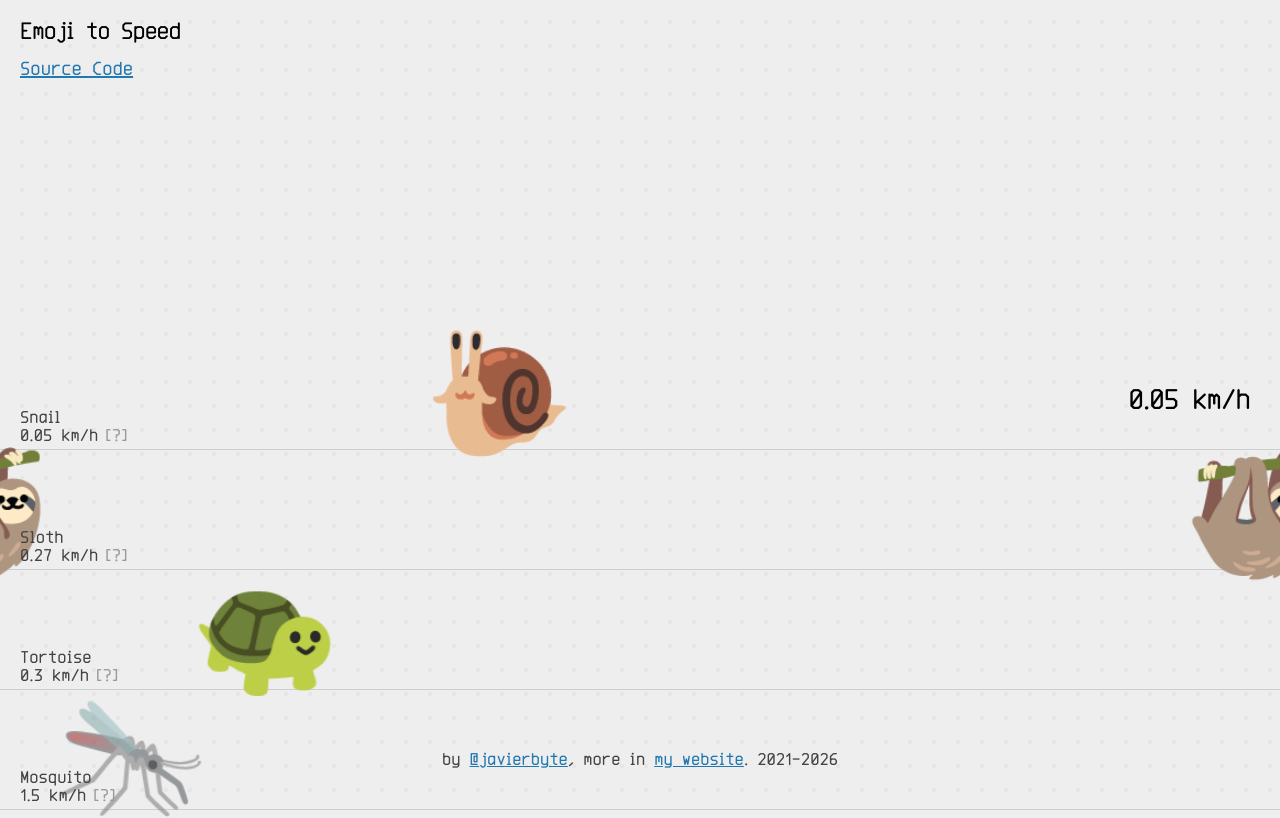
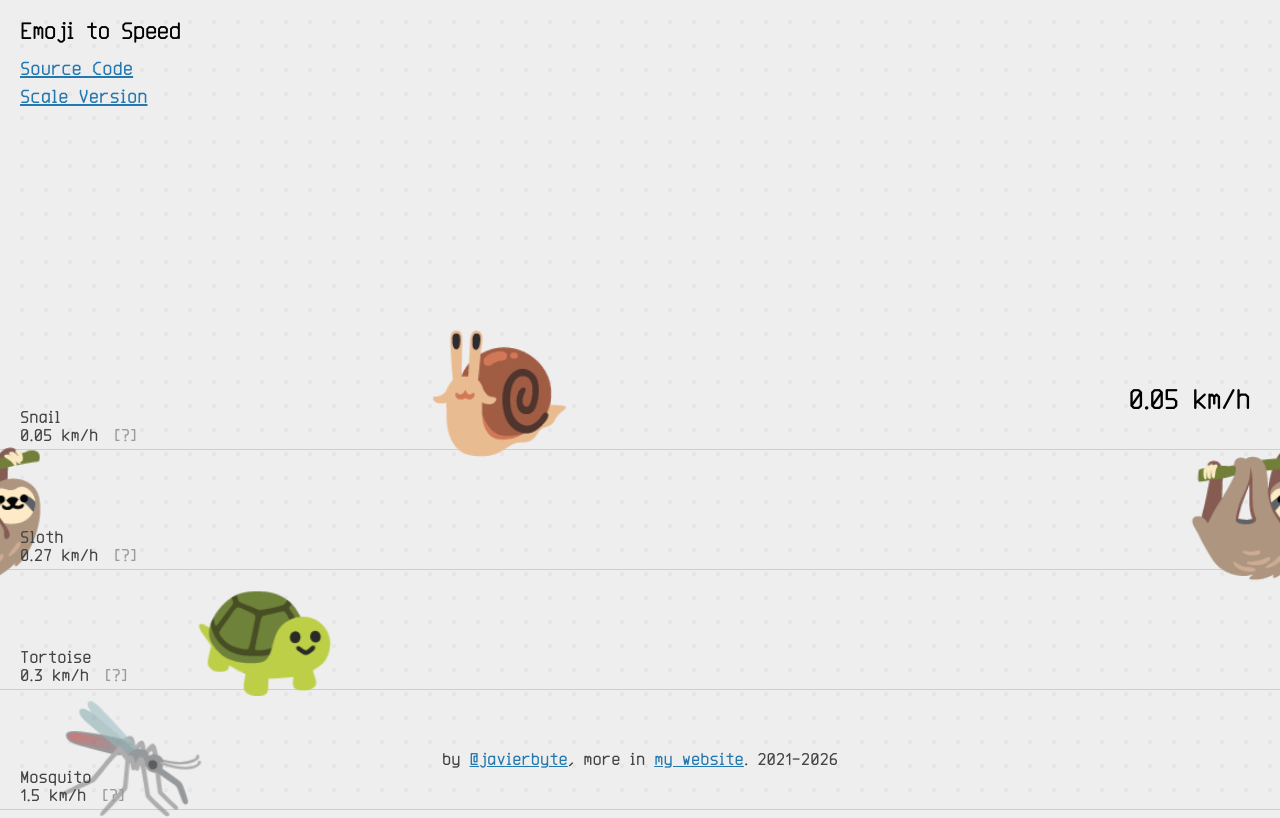
Before and after one commit to javierbyte/emoji-to-scale, a Next.js app: page /emoji-to-scale/speed in a window 1280 px wide. Shown: the top 818 px of the page. Built offline with nearby package versions, Linux system fonts and the light colour scheme.

Commit message:
Improvements

```diff
--- a/app/speed/page.tsx
+++ b/app/speed/page.tsx
@@ -41,6 +41,11 @@ export default function Page() {
         <a href="https://github.com/javierbyte/emoji-to-scale/tree/master/app/speed">
           Source Code
         </a>
+        {/* Plain <a>, not next/link, on purpose: the scale app sets
+            `document.body.style.height` without cleanup, so a client-side
+            navigation would leave that height behind and break this page's
+            scroll range (which comes purely from `.speed-display` flow). */}
+        <a href="/emoji-to-scale">Scale Version</a>
       </header>
 
       <footer className="footer">
@@ -51,10 +56,6 @@ export default function Page() {
       </footer>
 
       <main>
-        <noscript>
-          <h1>Emoji to Speed</h1>
-          <p>Your favorite emojis. Racing at relative speeds.</p>
-        </noscript>
         <EmojiToSpeedApp data={data} />
       </main>
     </>
--- a/src/db/index.ts
+++ b/src/db/index.ts
@@ -61,7 +61,6 @@ export type EmojiSpeedData = {
   emoji: string;
   speed: number; // km/h
   label: string;
-  tags: string[];
   source?: { description?: string; url?: string };
 };
 
@@ -74,7 +73,6 @@ export function getEmojiSpeedData(): EmojiSpeedData[] {
         emoji,
         speed,
         label: entry.name,
-        tags: entry.tags || [],
         source:
           speedSource && (speedSource.description || speedSource.url)
             ? { description: speedSource.description, url: speedSource.url }
--- a/src/speed-app.tsx
+++ b/src/speed-app.tsx
@@ -1,12 +1,7 @@
 'use client';
 
-import {
-  useCallback,
-  useEffect,
-  useLayoutEffect,
-  useRef,
-  useState,
-} from 'react';
+import { useCallback, useEffect, useLayoutEffect, useRef } from 'react';
+import type { CSSProperties } from 'react';
 import type { EmojiSpeedData } from './db';
 
 // Vertical px between lanes — controls scroll-to-lane mapping and lane height.
@@ -27,9 +22,11 @@ const BASE_PX_PER_SEC = 150;
 const MAX_SPEED_RATIO = 12;
 const MIN_SPEED_RATIO = 1 / MAX_SPEED_RATIO;
 
-// Per-emoji extra CSS transforms, applied *only* in the speed renderer. The
-// value is appended after the glyph's base transform (which centers and flips
-// it to face its direction of travel), so use relative ops like rotate/scale.
+// Per-emoji extra CSS transforms, applied *only* in the speed renderer. Fed to
+// the `--emoji-extra-transform` custom property, which `.speed-lane .emoji span`
+// appends after the glyph's base transform (centered, and flipped to face its
+// direction of travel) — so use relative ops like rotate/scale. Going through a
+// custom property means the base transform lives in exactly one place, the CSS.
 const EMOJI_TRANSFORMS: Record<string, string> = {
   '🚀': 'rotate(135deg) scaleY(-100%)',
   '🌎': 'scaleX(-100%)',
@@ -39,10 +36,13 @@ const EMOJI_TRANSFORMS: Record<string, string> = {
   '🛫': 'scaleX(-100%)',
 };
 
-// Base transform every lane glyph already gets from CSS: centered and flipped
-// to face its travel direction. Rebuilt here so per-emoji transforms can be
-// appended on top of it inline.
-const GLYPH_BASE_TRANSFORM = 'translate(-50%, -50%) scaleX(-1)';
+// Lane geometry is authored here and pushed to CSS as custom properties on the
+// `.speed-display` root (see the render below), so the JS math and the
+// stylesheet can't drift apart.
+const LANE_GEOMETRY_VARS = {
+  '--lane-space': `${laneSpace}px`,
+  '--lane-height': `${laneHeight}px`,
+} as CSSProperties;
 
 // useLayoutEffect warns when run on the server; fall back to useEffect there so
 // the initial positioning pass stays pre-paint in the browser without noise.
@@ -88,28 +88,14 @@ function EmojiToSpeedApp({ data }: { data: EmojiSpeedData[] }) {
   // The whole lane tree is rendered once (per `data`) and stays mounted. Vertical
   // position is native scroll (CSS flow); the animation loop only writes each
   // on-screen lane's horizontal transform directly, so neither scroll nor the
-  // horizontal motion ever triggers a React re-render. Off-screen lanes are skipped
-  // by CSS `content-visibility: auto`, so they cost no paint or compositor layers.
+  // horizontal motion ever triggers a React re-render. The component holds no
+  // state at all — source disclosure is a native <details> — so after mount it
+  // never re-renders and these refs are stable for the lifetime of the page.
   // Per lane: the two `.emoji` wrapper copies (primary + wrap copy).
   const emojiNodesRef = useRef<(HTMLDivElement | null)[][]>([]);
   // The speedometer readout, updated imperatively to avoid re-renders.
   const speedometerRef = useRef<HTMLDivElement | null>(null);
   const lastSpeedTextRef = useRef('');
-
-  // Which lanes have their source text revealed. This is the only thing that
-  // re-renders the component, and only on a (rare) click — the racing animation
-  // stays entirely imperative and untouched.
-  const [openSources, setOpenSources] = useState<Set<string>>(
-    () => new Set<string>()
-  );
-  const toggleSource = useCallback((emoji: string) => {
-    setOpenSources((prev) => {
-      const next = new Set(prev);
-      if (next.has(emoji)) next.delete(emoji);
-      else next.add(emoji);
-      return next;
-    });
-  }, []);
 
   // Cached viewport geometry and scroll position. The per-frame loop reads these
   // plain numbers instead of `window.*`, so it never forces a synchronous reflow.
@@ -283,37 +269,30 @@ function EmojiToSpeedApp({ data }: { data: EmojiSpeedData[] }) {
     <>
       <div
         className="speed-display"
+        style={LANE_GEOMETRY_VARS}
         role="region"
         aria-label="Emoji speed comparison"
       >
         {data.map(({ emoji, speed, label, source }, idx) => {
           // Extra speed-renderer-only transform for this emoji, if configured.
-          const extraTransform = EMOJI_TRANSFORMS[emoji] ?? '';
-          const isOpen = openSources.has(emoji);
+          const extraTransform = EMOJI_TRANSFORMS[emoji];
+          const speedText = parseSpeed(speed);
 
           return (
-            <div
-              className="speed-lane"
-              aria-label={`${label}, ${parseSpeed(speed)}`}
-              key={emoji}
-            >
+            <div className="speed-lane" key={emoji}>
               <div className="speed-meta">
                 <span>{label}</span>
-                <span>
-                  {parseSpeed(speed)}
-                  {source && (
-                    <button
-                      type="button"
-                      className="speed-source-toggle"
-                      aria-expanded={isOpen}
-                      aria-label={`Source for ${label}`}
-                      onClick={() => toggleSource(emoji)}
-                    >
-                      [?]
-                    </button>
-                  )}
-                </span>
-                {source && isOpen && (
+                {/* Native <details> rather than a React-state toggle: it keeps
+                    this component stateless (so it never re-renders after mount)
+                    and puts every source citation in the server-rendered HTML.
+                    The whole speed line is the <summary> — an inline-block
+                    <details> takes its baseline from its last line box, which
+                    would visibly shift `[?]` upward when the panel opens. */}
+                {source ? (
+                  <details className="speed-source-details">
+                    <summary>
+                      {speedText} <span className="speed-source-toggle">[?]</span>
+                    </summary>
                     <span className="speed-source">
                       {source.description}
                       {source.url && (
@@ -329,8 +308,14 @@ function EmojiToSpeedApp({ data }: { data: EmojiSpeedData[] }) {
                         </>
                       )}
                     </span>
+                  </details>
+                ) : (
+                  <span>{speedText}</span>
                 )}
               </div>
+              {/* Both copies are aria-hidden: the lane's name and speed are
+                  already real text in `.speed-meta`, so exposing the glyphs
+                  would just announce "snail" on top of "Snail, 0.05 km/h". */}
               {[0, 1].map((copy) => (
                 <div
                   className="emoji"
@@ -338,15 +323,15 @@ function EmojiToSpeedApp({ data }: { data: EmojiSpeedData[] }) {
                   ref={(node) => {
                     (emojiNodesRef.current[idx] ||= [])[copy] = node;
                   }}
-                  aria-hidden={copy !== 0}
+                  aria-hidden
                 >
                   <span
                     className="emoji-glyph"
                     style={
                       extraTransform
-                        ? {
-                            transform: `${GLYPH_BASE_TRANSFORM} ${extraTransform}`,
-                          }
+                        ? ({
+                            '--emoji-extra-transform': extraTransform,
+                          } as CSSProperties)
                         : undefined
                     }
                   >
@@ -359,7 +344,11 @@ function EmojiToSpeedApp({ data }: { data: EmojiSpeedData[] }) {
         })}
       </div>
 
-      <div className="speedometer" ref={speedometerRef} aria-live="polite" />
+      {/* No `aria-live`: this updates many times per second while scrolling, and
+          polite announcements queue rather than replace — a screen reader would
+          fall ever further behind reading a backlog of intermediate speeds. The
+          per-lane speeds are static text in `.speed-meta` instead. */}
+      <div className="speedometer" ref={speedometerRef} />
     </>
   );
 }
--- a/src/style.css
+++ b/src/style.css
@@ -97,13 +97,22 @@ a {
   transform: translateX(-50%);
 }
 
+/* `--lane-space` and `--lane-height` are set inline on this element from the
+   constants in speed-app.tsx, which stay the single source of truth for the
+   geometry the animation math depends on. They inherit to the rules below. */
 .speed-display {
   position: relative;
   /* Top/bottom spacers so the first and last lanes can reach screen center.
-     With lanes of height `laneSpace` (120px) in normal flow, lane i is centered
-     exactly when scrollY === i * laneSpace. */
-  padding-top: calc(50vh - 70px);
-  padding-bottom: calc(50vh - 70px);
+     With lanes of height `laneSpace` in normal flow, lane i is centered exactly
+     when scrollY === i * laneSpace. The offset is half the *emoji* height, not
+     half the lane's: the glyph box is taller than the lane and absolutely
+     positioned at its top, so its center sits `--lane-height / 2` down.
+
+     Deliberately `vh`, not `dvh`. On iOS `dvh` would change the document height
+     as the toolbar collapses, jumping the scroll position mid-scroll. The
+     resulting drift from `window.innerHeight` is the lesser evil. */
+  padding-top: calc(50vh - var(--lane-height) / 2);
+  padding-bottom: calc(50vh - var(--lane-height) / 2);
 }
 
 /* Lanes live in normal document flow so the browser scrolls them natively — no
@@ -115,7 +124,7 @@ a {
 .speed-lane {
   position: relative;
   width: 100vw;
-  height: 120px;
+  height: var(--lane-space);
   border-bottom: 1px solid #00000022;
 }
 
@@ -123,8 +132,8 @@ a {
   position: absolute;
   left: 0;
   top: 0;
-  width: 140px;
-  height: 140px;
+  width: var(--lane-height);
+  height: var(--lane-height);
   font-size: 120px;
   line-height: 120px;
   align-items: center;
@@ -140,12 +149,18 @@ a {
   }
 }
 
-/* Center the glyph in the lane and flip it so it faces its direction of travel. */
+/* Center the glyph in the lane and flip it so it faces its direction of travel.
+   `--emoji-extra-transform` is the per-emoji override from EMOJI_TRANSFORMS in
+   speed-app.tsx; it defaults to a no-op here so the component only ever sets the
+   property and never restates this base transform. Note the glyph is selected as
+   `.emoji span`, not `.emoji-glyph` — a `.speed-lane .emoji-glyph` rule would be
+   one specificity point lower and would silently lose to this one. */
 .speed-lane .emoji span {
   bottom: auto;
   top: 50%;
   left: 50%;
-  transform: translate(-50%, -50%) scaleX(-1);
+  --emoji-extra-transform: translate(0);
+  transform: translate(-50%, -50%) scaleX(-1) var(--emoji-extra-transform);
 }
 
 .speed-meta {
@@ -164,20 +179,35 @@ a {
   z-index: 2;
 }
 
+/* The speed line doubles as the disclosure control. `display: block` keeps it a
+   plain flex child of `.speed-meta` (identical layout to the old inline button),
+   and the marker is suppressed twice over: `list-style` covers Chrome/Firefox,
+   while Safari's `::-webkit-details-marker` is a separate pseudo-element that
+   survives `display: block`. */
+.speed-source-details summary {
+  display: block;
+  cursor: pointer;
+  list-style: none;
+}
+.speed-source-details summary::-webkit-details-marker {
+  display: none;
+}
+.speed-source-details summary::marker {
+  content: '';
+}
+
 .speed-source-toggle {
   margin-left: 0.35rem;
-  padding: 0;
-  border: 0;
-  background: none;
-  font: inherit;
   color: #999;
-  cursor: pointer;
 }
-.speed-source-toggle:hover {
+.speed-source-details summary:hover .speed-source-toggle {
   color: #000;
 }
 
 .speed-source {
+  /* Block, because inside <details> it is no longer a flex item of
+     `.speed-meta` and would otherwise lay out inline and ignore max-width. */
+  display: block;
   margin-top: 0.15rem;
   max-width: min(28rem, 80vw);
   font-size: 0.8rem;
```
Also changed, not shown: app/layout.tsx (+12 -4 lines), package.json (+7 -7 lines), 1 other file (tests, documents, lock files or other folders). Lines whose indentation alone changed are shown as unchanged.
